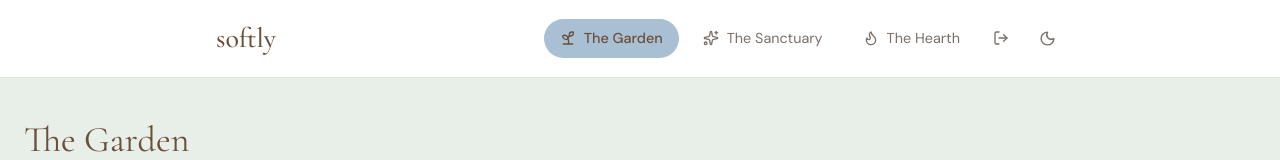
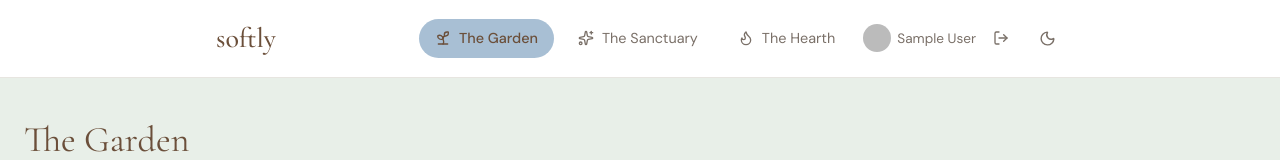
Before and after one commit to megwilliams1/softly, a Next.js app: page /garden in a window 1280 px wide. Shown: the top 160 px of the page. Built offline with nearby package versions, Linux system fonts and the light colour scheme; no server answers; the database is empty; sample sign-in values are in the browser's storage.

Commit message:
TICKET-025: Show signed-in user avatar and name in navbar

```diff
--- a/src/components/layout/Navbar.tsx
+++ b/src/components/layout/Navbar.tsx
@@ -6,6 +6,7 @@ import { Sprout, Sparkles, Flame, Sun, Moon, LogOut, ShieldCheck } from "lucide-
 import { useTheme } from "@/lib/hooks/useTheme";
 import { useAuth } from "@/lib/hooks/useAuth";
 import { useIsAdmin } from "@/lib/hooks/useIsAdmin";
+import UserAvatar from "@/components/shared/UserAvatar";
 
 const links = [
   { href: "/garden",    label: "The Garden",    icon: Sprout   },
@@ -119,6 +120,34 @@ export default function Navbar() {
                 </Link>
               )}
 
+              {/* User avatar → /account */}
+              <Link
+                href="/account"
+                style={{
+                  display: "flex",
+                  alignItems: "center",
+                  gap: "6px",
+                  textDecoration: "none",
+                  marginLeft: "4px",
+                }}
+              >
+                <UserAvatar photoURL={user.photoURL} displayName={user.displayName} size={28} />
+                <span
+                  className="hidden sm:inline"
+                  style={{
+                    fontSize: "0.85rem",
+                    fontFamily: "var(--font-body)",
+                    color: "var(--color-stone)",
+                    maxWidth: "100px",
+                    overflow: "hidden",
+                    textOverflow: "ellipsis",
+                    whiteSpace: "nowrap",
+                  }}
+                >
+                  {user.displayName ?? user.email}
+                </span>
+              </Link>
+
               {/* Sign out */}
               <button
                 onClick={handleSignOut}
```
